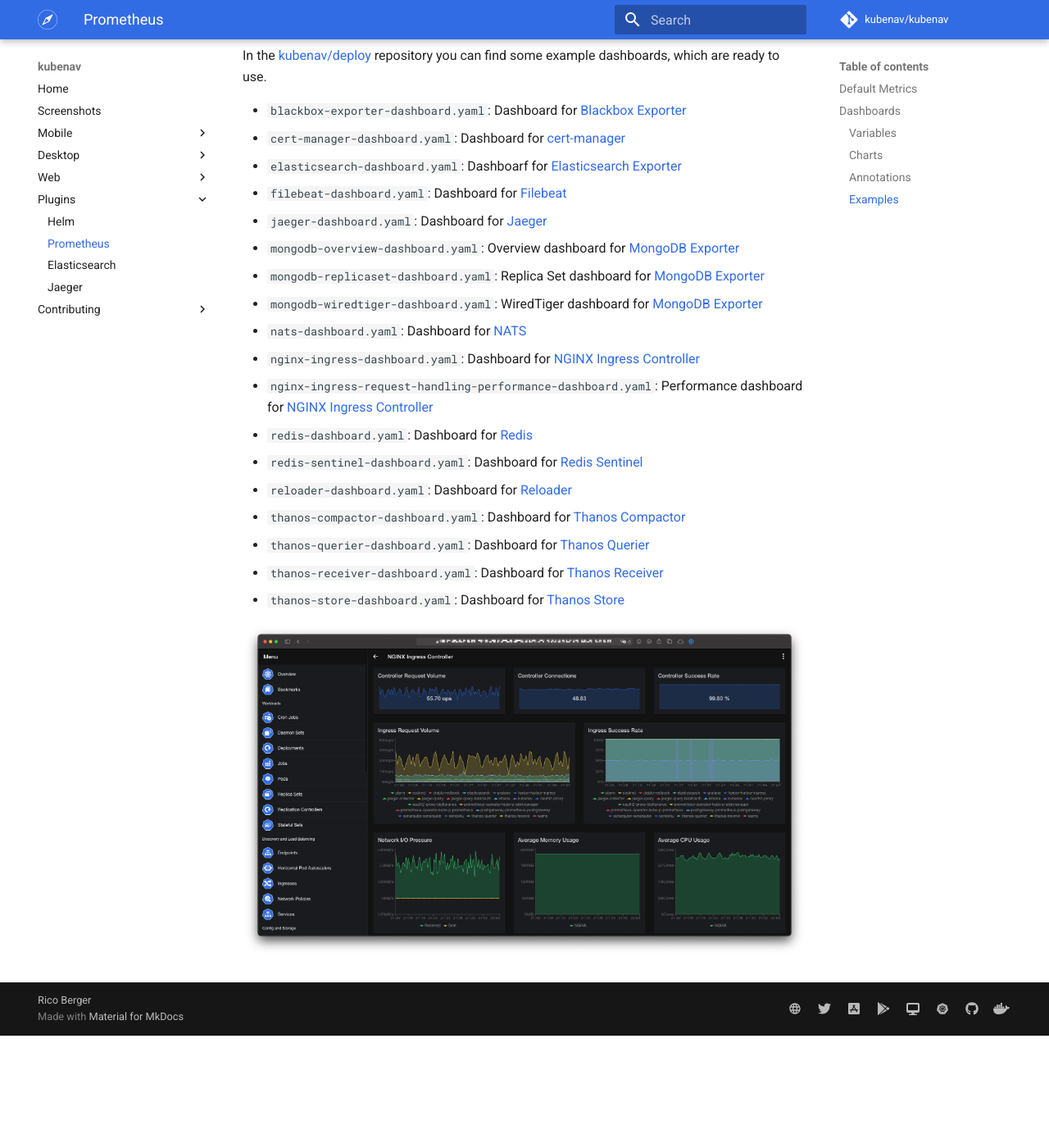
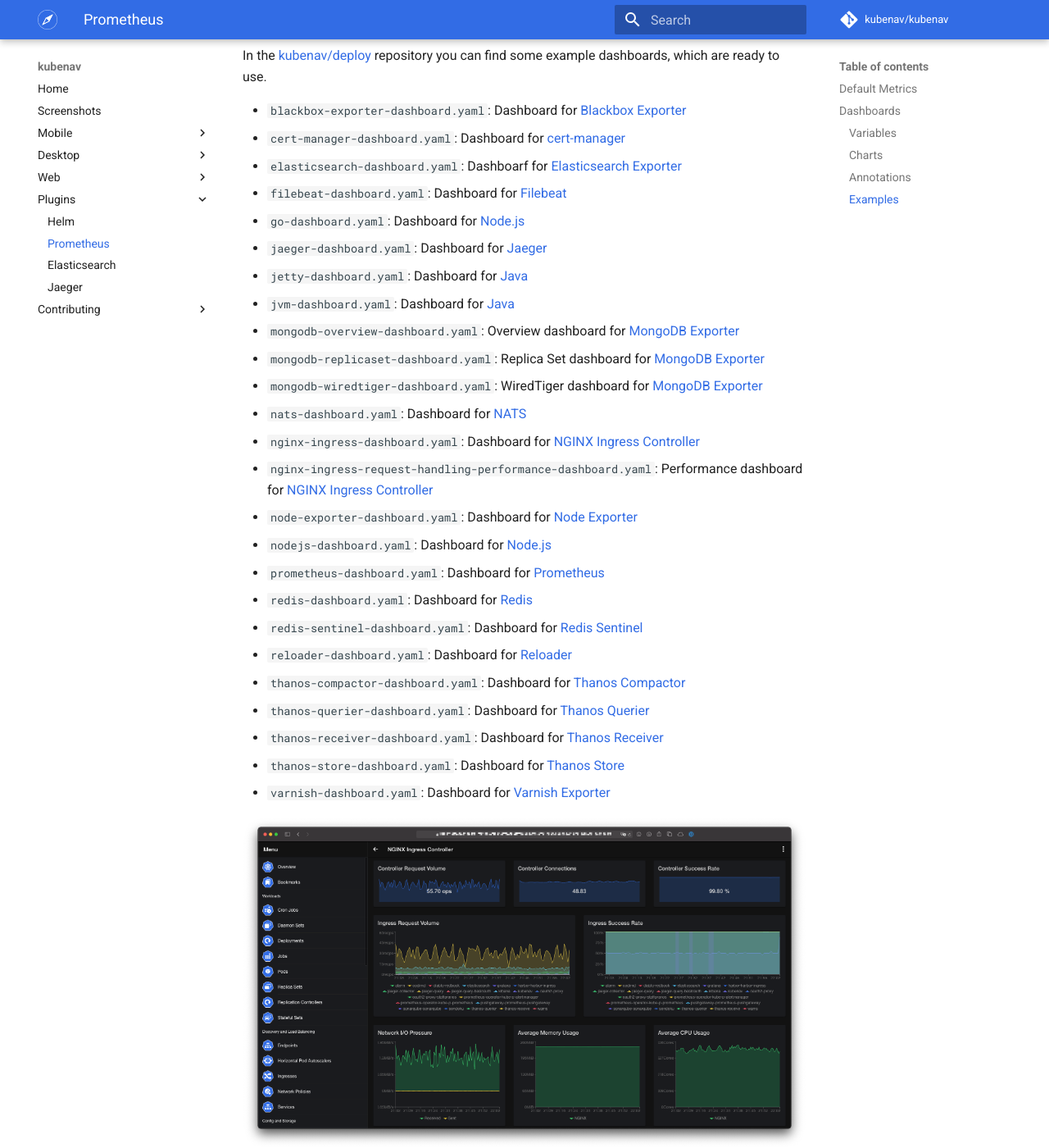
Before and after one commit to kubenav/docs, an MkDocs documentation site: the page built from docs/plugins/prometheus.md, in a window 1280 px wide and 1400 px high, scrolled down 6974 px. Shown: the whole window at 82% size. Built offline with MkDocs 1.6.1 and Material for MkDocs 9.7.7, drawn with Linux system fonts in a browser that asks for light colours; comment, search, counter and statistics services are not loaded; before the commit the page ends 8237 px from its top, so only the background shows below that.

Commit message:
Update feature and dashboards list

```diff
--- a/docs/plugins/prometheus.md
+++ b/docs/plugins/prometheus.md
@@ -293,13 +293,19 @@ In the [kubenav/deploy](https://github.com/kubenav/deploy/tree/master/dashboards
 - `cert-manager-dashboard.yaml`: Dashboard for [cert-manager](https://cert-manager.io)
 - `elasticsearch-dashboard.yaml`: Dashboarf for [Elasticsearch Exporter](https://github.com/justwatchcom/elasticsearch_exporter)
 - `filebeat-dashboard.yaml`: Dashboard for [Filebeat](https://github.com/trustpilot/beat-exporter)
+- `go-dashboard.yaml`: Dashboard for [Node.js](https://github.com/prometheus/client_golang)
 - `jaeger-dashboard.yaml`: Dashboard for [Jaeger](https://www.jaegertracing.io)
+- `jetty-dashboard.yaml`: Dashboard for [Java](https://github.com/prometheus/client_java)
+- `jvm-dashboard.yaml`: Dashboard for [Java](https://github.com/prometheus/client_java)
 - `mongodb-overview-dashboard.yaml`: Overview dashboard for [MongoDB Exporter](https://github.com/percona/mongodb_exporter)
 - `mongodb-replicaset-dashboard.yaml`: Replica Set dashboard for [MongoDB Exporter](https://github.com/percona/mongodb_exporter)
 - `mongodb-wiredtiger-dashboard.yaml`: WiredTiger dashboard for [MongoDB Exporter](https://github.com/percona/mongodb_exporter)
 - `nats-dashboard.yaml`: Dashboard for [NATS](https://nats.io)
 - `nginx-ingress-dashboard.yaml`: Dashboard for [NGINX Ingress Controller](https://kubernetes.github.io/ingress-nginx/)
 - `nginx-ingress-request-handling-performance-dashboard.yaml`: Performance dashboard for [NGINX Ingress Controller](https://kubernetes.github.io/ingress-nginx/)
+- `node-exporter-dashboard.yaml`: Dashboard for [Node Exporter](https://github.com/prometheus/node_exporter)
+- `nodejs-dashboard.yaml`: Dashboard for [Node.js](https://github.com/siimon/prom-client)
+- `prometheus-dashboard.yaml`: Dashboard for [Prometheus](https://prometheus.io)
 - `redis-dashboard.yaml`: Dashboard for [Redis](https://github.com/oliver006/redis_exporter)
 - `redis-sentinel-dashboard.yaml`: Dashboard for [Redis Sentinel](https://github.com/leominov/redis_sentinel_exporter)
 - `reloader-dashboard.yaml`: Dashboard for [Reloader](https://github.com/stakater/Reloader)
@@ -307,5 +313,6 @@ In the [kubenav/deploy](https://github.com/kubenav/deploy/tree/master/dashboards
 - `thanos-querier-dashboard.yaml`: Dashboard for [Thanos Querier](https://thanos.io/tip/components/query.md/)
 - `thanos-receiver-dashboard.yaml`: Dashboard for [Thanos Receiver](https://thanos.io/tip/components/receive.md/)
 - `thanos-store-dashboard.yaml`: Dashboard for [Thanos Store](https://thanos.io/tip/components/store.md/)
+- `varnish-dashboard.yaml`: Dashboard for [Varnish Exporter](https://github.com/jonnenauha/prometheus_varnish_exporter)
 
 ![Dashboard](../images/plugins/prometheus-dashboard.png)
```
Also changed, not shown: docs/index.md (+3 -1 lines).
